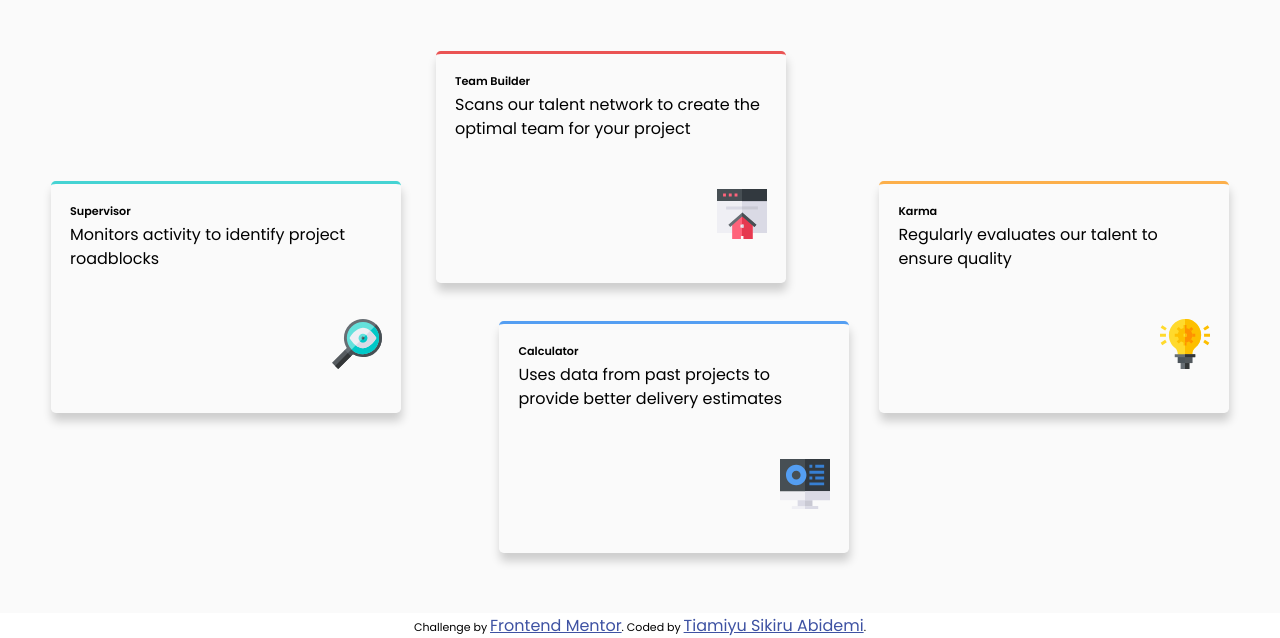
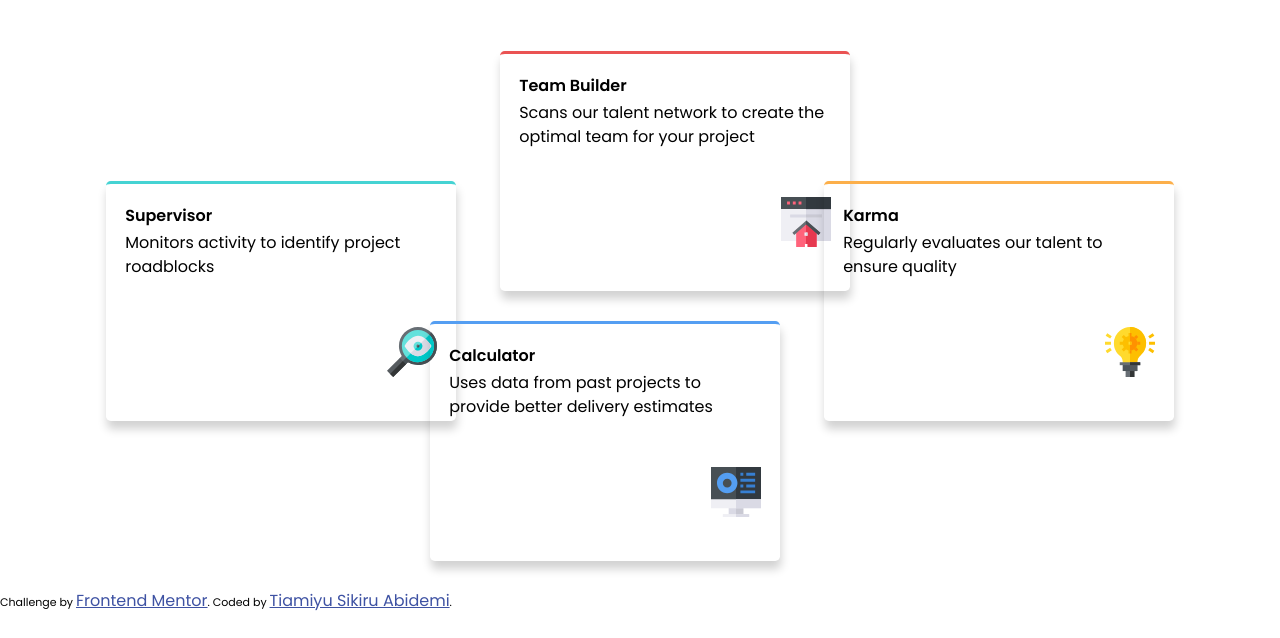
Before and after one commit to AbidemiT/fm-four-card-feature, a plain HTML site: page index.html in a window 1280 px wide. Shown: the part 187-825 px from the top of the page. After the commit the page ends 800 px from the top, so only its background shows below. Drawn offline with Linux system fonts and the light colour scheme.

Commit message:
new changes

```diff
--- a/index.html
+++ b/index.html
@@ -11,7 +11,7 @@
 
   <!-- Feel free to remove these styles or customise in your own stylesheet 👍 -->
   <style>
-    .attribution { font-size: 11px; text-align: center; }
+    .attribution { font-size: 11px; text-align: center; margin-top: 2rem; position: fixed; bottom: 0;}
     .attribution a { color: hsl(228, 45%, 44%); }
   </style>
 </head>
--- a/scss/_variables.scss
+++ b/scss/_variables.scss
@@ -12,10 +12,10 @@ $blue: hsl(212, 86%, 64%);
 $darkBlue: hsl(234, 12%, 34%);
 $grayishBlue: hsl(229, 6%, 66%);
 $lightGray: hsl(0, 0%, 98%);
-$mobile: 460px;
-$ipad: 768px;
-$ipadPro: 1200px;
-$large: 1201px;
+$mobile: 575.98px;
+$ipad: 767.98px;
+$ipadPro: 1025px;
+$xl: 1200px;
 $desktop: 1440px;
 $lg: 1441px;
 
@@ -26,18 +26,24 @@ $lg: 1441px;
 }
 
 @mixin ipad {
-    @media (min-width: #{$mobile}) {
+    @media (min-width: 576px) and (max-width: #{$ipad}) {
         @content;
     }
 }
+
 @mixin ipadPro {
-    @media (min-width: #{$ipad}) and (max-width: #{$ipadPro}) {
+    @media (min-width: 768px) and (max-width: 991.98px) {
+        @content;
+    }
+}
+@mixin large {
+    @media (min-width: 992px) and (max-width: 1199.98px)  {
         @content;
     }
 }
 
 @mixin desktop {
-    @media (min-width: #{$ipadPro}) and (max-width: #{$desktop}) {
+    @media (min-width: #{$xl}) {
         @content;
     }
 }
--- a/scss/style.scss
+++ b/scss/style.scss
@@ -210,7 +210,8 @@ p {
   }
 }
 
-@include desktop {
+
+@include large {
   .container {
     height: 100vh;
     background: $lightGray;
@@ -281,26 +282,118 @@ p {
       .supervisor {
         border-top: 3px solid $cyan;
         top: 120px;
-        left: -90px;
+        left: 20px;
       }
 
       .builder {
         border-top: 3px solid $red;
         top: -10px;
-        left: 295px;
+        left: 407px;
       }
 
       .karma {
         border-top: 3px solid $orange;
         top: 120px;
-        right: -90px;
+        right: 20px;
       }
 
       .calculator {
         border-top: 3px solid $blue;
         top: 260px;
-        right: 290px;
+        right: 407px;
       }
     }
   }
 }
+@include desktop {
+  .container {
+    padding: 3.5rem 1rem;
+
+    .header {
+      width: 45%;
+      margin: 0 auto;
+      font-size: 1.5rem;
+      text-align: center;
+      margin-bottom: 4rem;
+
+      .top-header {
+        font-weight: 200;
+        font-size: inherit;
+        word-spacing: 0.1rem;
+      }
+
+      .sub-header {
+        font-weight: 600;
+        font-size: inherit;
+        word-spacing: 0.1rem;
+        margin-bottom: 1rem;
+      }
+
+      .p-header {
+        font-size: 0.9rem;
+        color: $grayishBlue;
+      }
+    }
+
+    .box-container {
+      position: relative;
+
+      .box {
+        position: absolute;
+        width: 350px;
+        box-shadow: 1px 8px 10px 0px #0000002e;
+        border-radius: 0.3rem;
+        margin-bottom: 1.5rem;
+        padding: 1.2rem;
+
+        h2 {
+          font-weight: 600;
+          margin-bottom: 0.2rem;
+        }
+
+        p {
+          font-size: 1rem;
+          line-height: 1.5rem;
+          margin-bottom: 1.5rem;
+        }
+
+        .img-container {
+          display: flex;
+          justify-content: flex-end;
+
+          img {
+            margin: 1.5rem 0;
+            height: 50px;
+            width: 50px;
+            object-fit: contain;
+            text-align: right;
+          }
+        }
+      }
+
+      .supervisor {
+        border-top: 3px solid $cyan;
+        top: 120px;
+        left: 90px;
+      }
+
+      .builder {
+        border-top: 3px solid $red;
+        top: -10px;
+        left: 484px;
+      }
+
+      .karma {
+        border-top: 3px solid $orange;
+        top: 120px;
+        right: 90px;
+      }
+
+      .calculator {
+        border-top: 3px solid $blue;
+        top: 260px;
+        right: 484px;
+      }
+    }
+  }
+}
```
Also changed, not shown: scss/style.css, 1 other file.
